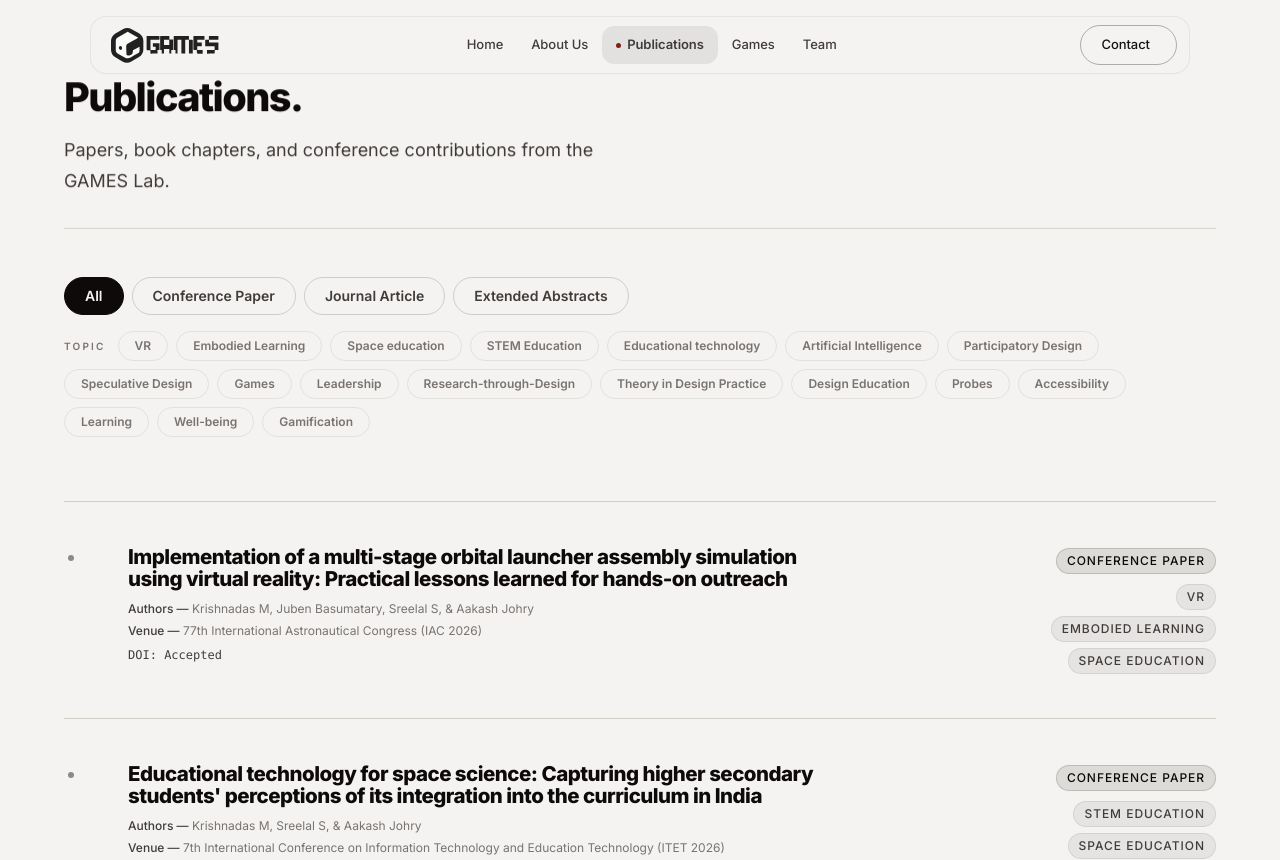
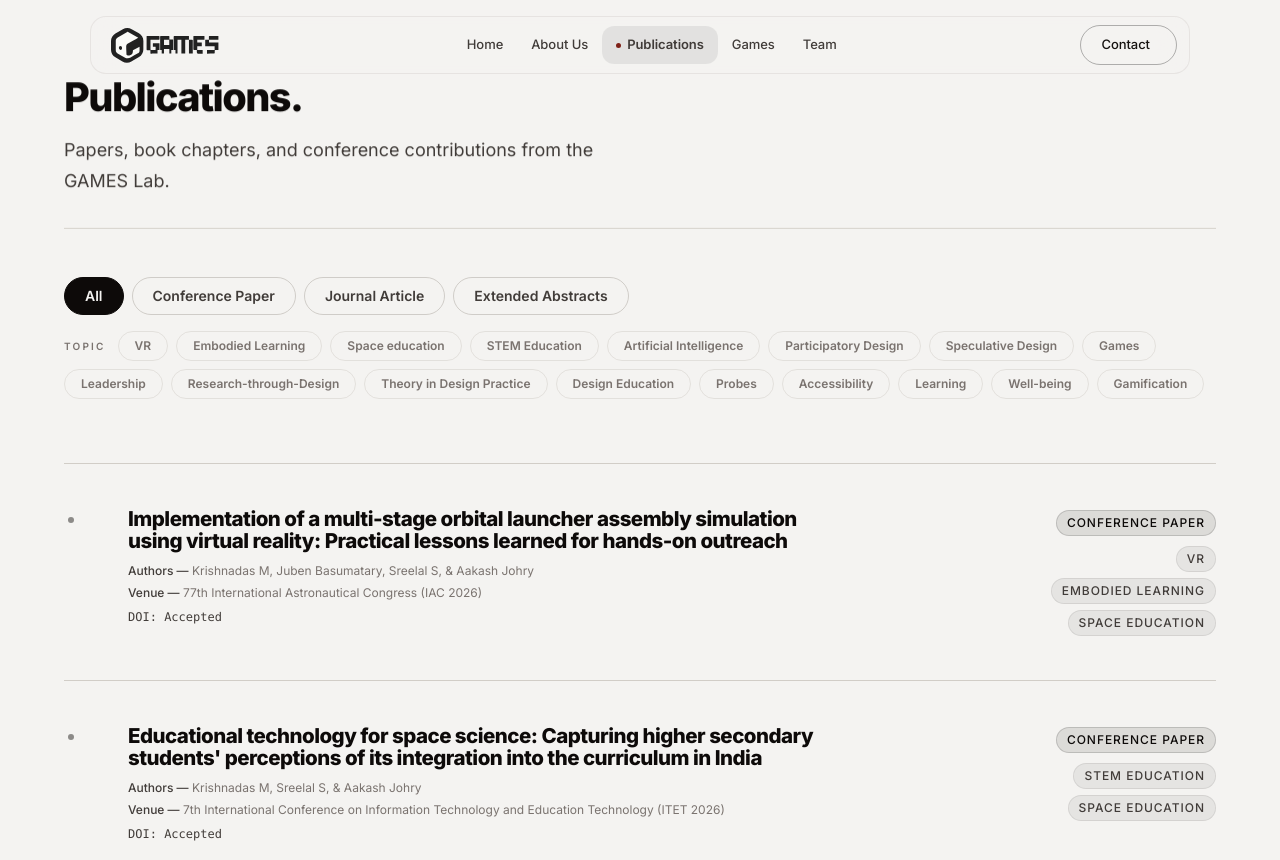
Before and after one commit to gameslabiitd-jpg/games-lab-website, a Next.js app: page /publications in a window 1280 px wide. Shown: the top 860 px of the page. Built offline with nearby package versions, Linux system fonts and the light colour scheme.

Commit message:
Update research.ts

```diff
--- a/src/data/research.ts
+++ b/src/data/research.ts
@@ -49,7 +49,7 @@ export const research: Research[] = [
     description:
       "",
     type: "Conference Paper",
-    topics: ["STEM Education", "Space education", "Educational technology"],
+    topics: ["STEM Education", "Space education"],
     authors: "Krishnadas M, Sreelal S, &  Aakash Johry",
     venue:
       "7th International Conference on Information Technology and Education Technology (ITET 2026)",
```
